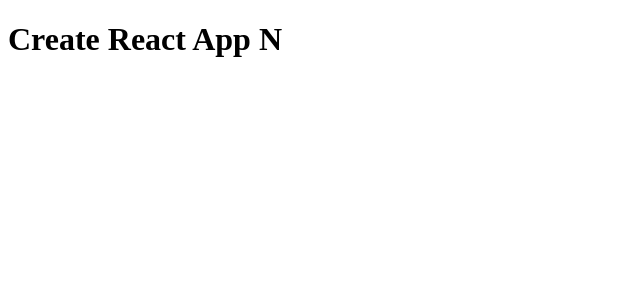
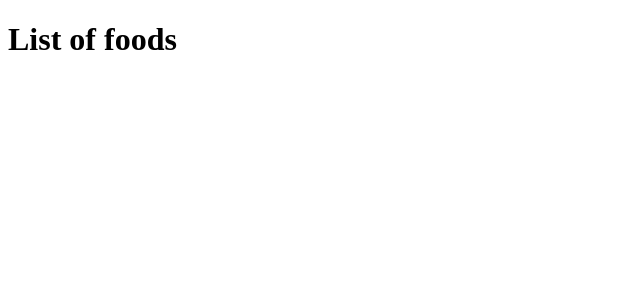
Before and after one commit to samuelsilvadev/calorie-counter-take-2, a React (Create React App) app in the folder app/: page / in a window 1280 px wide. Shown: the top 300 px of the page, without its empty margins (0-640 px from the left). Built offline with nearby package versions, Linux system fonts and the light colour scheme.

Commit message:
feat(app): setup routes
- added foods routes

```diff
--- a/app/package.json
+++ b/app/package.json
@@ -6,7 +6,8 @@
     "@reduxjs/toolkit": "^1.7.1",
     "react": "^17.0.2",
     "react-dom": "^17.0.2",
-    "react-redux": "^7.2.6"
+    "react-redux": "^7.2.6",
+    "react-router-dom": "5.3.0"
   },
   "devDependencies": {
     "@testing-library/jest-dom": "^5.11.4",
@@ -16,6 +17,7 @@
     "@types/node": "^12.0.0",
     "@types/react": "^17.0.0",
     "@types/react-dom": "^17.0.0",
+    "@types/react-router-dom": "^5.3.3",
     "commitizen": "^4.2.4",
     "cz-conventional-changelog": "^3.3.0",
     "husky": "4.3.8",
--- a/app/src/App.tsx
+++ b/app/src/App.tsx
@@ -1,5 +1,12 @@
+import { BrowserRouter, Route } from "react-router-dom";
+import Foods from "foods/Foods";
+
 function App() {
-  return <h1>Create React App N</h1>;
+  return (
+    <BrowserRouter>
+      <Route path="/" component={Foods} />
+    </BrowserRouter>
+  );
 }
 
 export default App;
--- /dev/null
+++ b/app/src/foods/Foods.tsx
@@ -0,0 +1,5 @@
+function Foods() {
+  return <h1>List of foods</h1>;
+}
+
+export default Foods;
```
Also changed, not shown: 1 other file (tests, documents, lock files or other folders).
